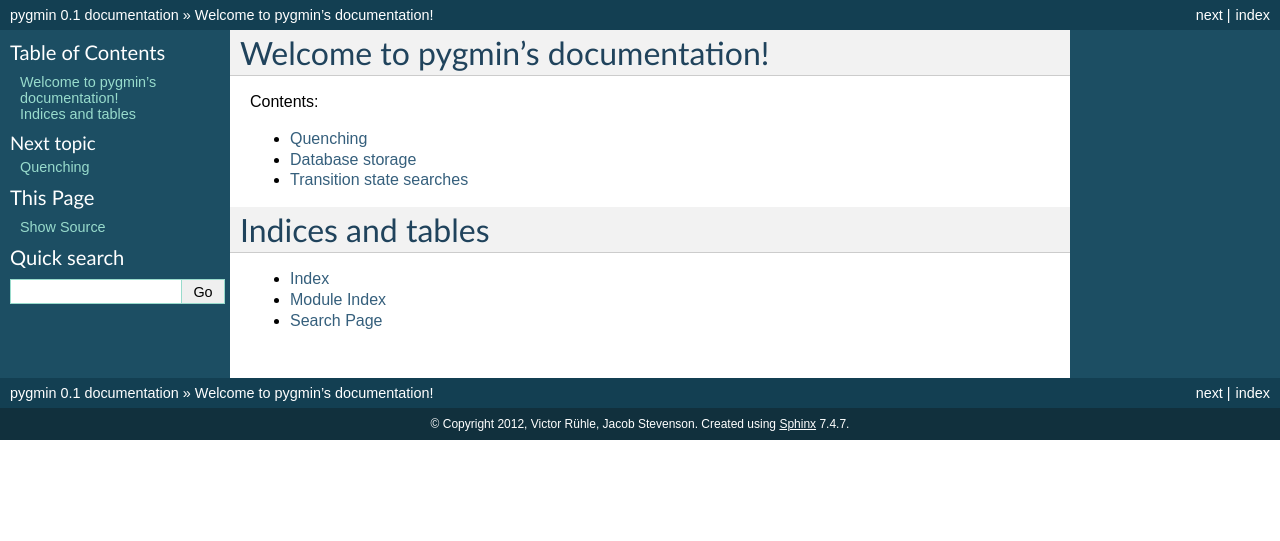
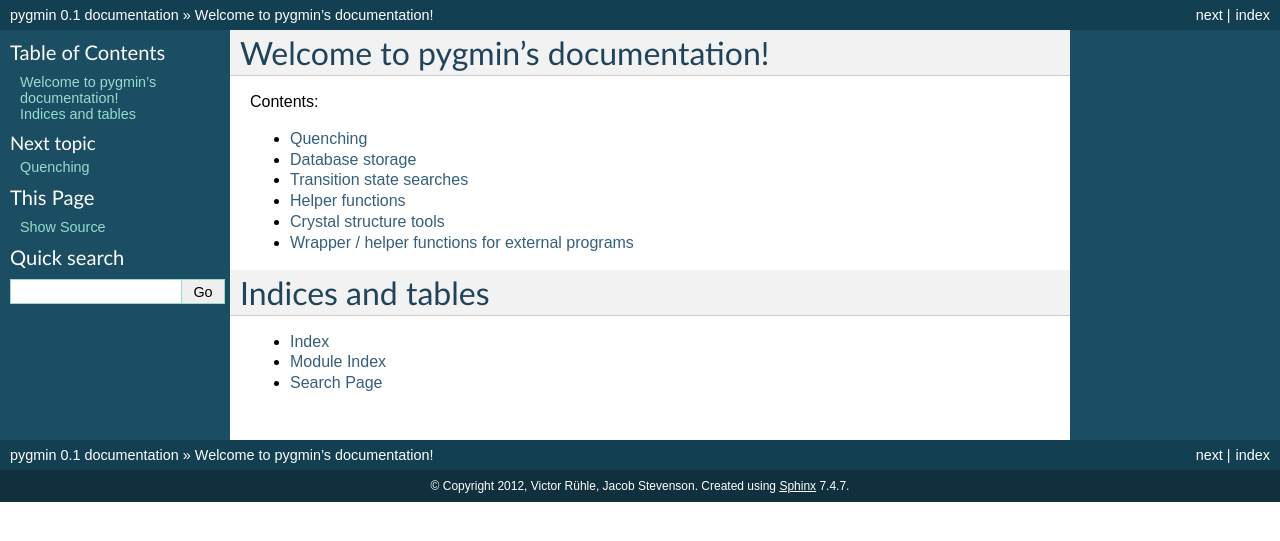
Before and after one commit to pele-python/pele, a Sphinx documentation site: the page built from doc/index.rst, in a window 1280 px wide. Shown: the top 541 px of the page. Built offline with Sphinx 7.4.7, drawn with Linux system fonts in a browser that asks for light colours; formulas are drawn with MathJax 3; some of the changed lines change nothing that is shown.

Commit message:
added all utils to doc

```diff
--- a/doc/index.rst
+++ b/doc/index.rst
@@ -14,6 +14,7 @@ Contents:
    quenching
    database
    transitionstates
+   utils
 
 Indices and tables
 ==================
--- /dev/null
+++ b/doc/utils.rst
@@ -0,0 +1,45 @@
+Helper functions
+================
+
+.. automodule:: pygmin.utils.rotations
+      :members:
+      :undoc-members:
+
+.. automodule:: pygmin.utils.vec3
+      :members:
+      :undoc-members:
+
+.. automodule:: pygmin.utils.rbtool
+      :members:
+      :undoc-members:
+
+.. automodule:: pygmin.utils.benchmark
+      :members:
+      :undoc-members:
+
+
+Crystal structure tools
+=======================
+
+.. automodule:: pygmin.utils.lattice
+      :members:
+      :undoc-members:
+
+.. automodule:: pygmin.utils.crystals
+      :members:
+      :undoc-members:
+
+Wrapper / helper functions for external programs
+================================================
+
+.. automodule:: pygmin.utils.pymolwrapper
+      :members:
+      :undoc-members:
+
+.. automodule:: pygmin.utils.amber
+      :members:
+      :undoc-members:
+
+.. automodule:: pygmin.utils.dmagmin
+      :members:
+      :undoc-members:
```
